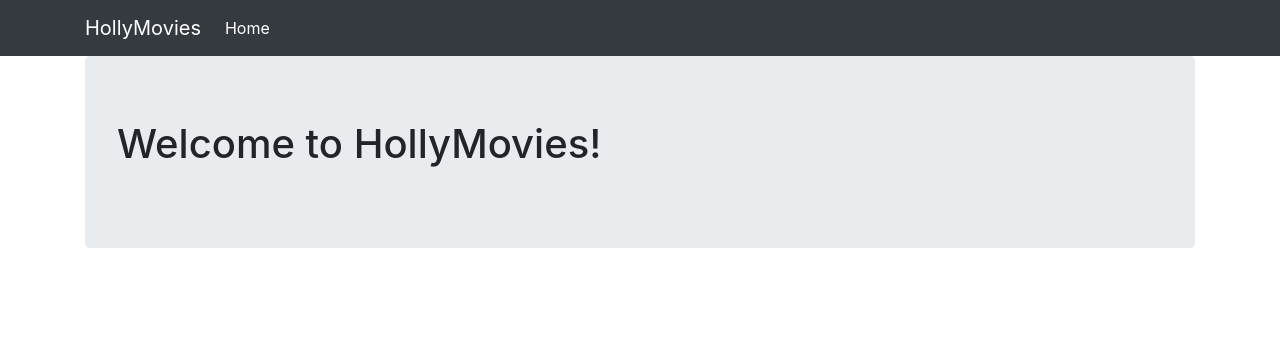
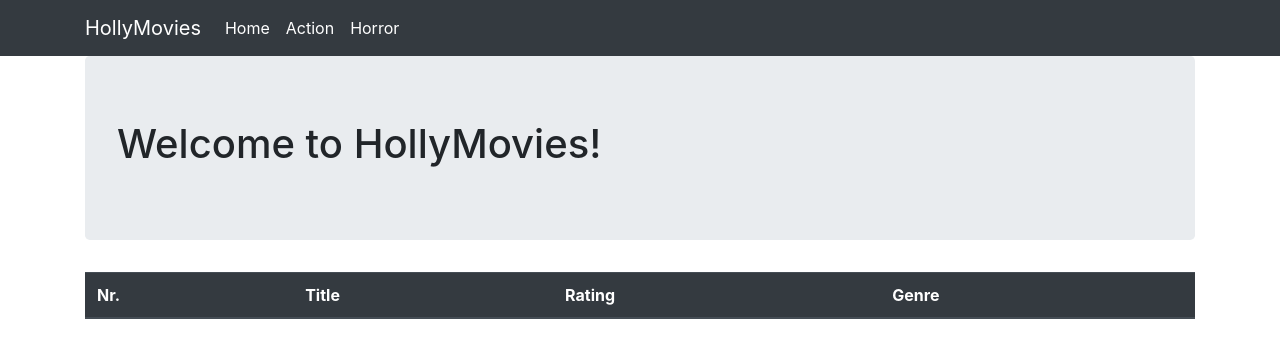
Before and after one commit to JetonStojku/sda_t16, a Django app: page /home/1 in a window 1280 px wide. Shown: the top 358 px of the page. Run offline with Django 4.2, Linux system fonts and the light colour scheme; lists and menus that the app fills with data are empty; parts of the project's set-up code (start-up, migrations or seed data) failed here and were passed over; some libraries are stand-ins or nearby versions.

Commit message:
django lesson 2

```diff
--- a/hollymovies/urls.py
+++ b/hollymovies/urls.py
@@ -26,5 +26,6 @@ urlpatterns = [
     path('hello_encode', hello_encode),
     path('welcome/<s0>', welcome),
     path('home/<s0>', home),
-    path('', movies, name='index')
+    path('movies/', movies, name='index'),
+    path('movies/<genre>', movies, name='index'),
 ]
--- a/viewer/models.py
+++ b/viewer/models.py
@@ -3,6 +3,9 @@ from django.db import models
 
 class Genre(models.Model):
     name = models.CharField(max_length=128)
+
+    def __str__(self):
+        return self.name
 
 
 class Movie(models.Model):
@@ -12,3 +15,6 @@ class Movie(models.Model):
     released = models.DateField()
     description = models.TextField()
     created = models.DateTimeField(auto_now_add=True)
+
+    def __str__(self):
+        return self.title
--- a/viewer/templates/base.html
+++ b/viewer/templates/base.html
@@ -31,15 +31,26 @@
                 <a class="nav-item nav-link active" href="{% url 'index' %}">
                     Home
                 </a>
+                <a class="nav-item nav-link active" href="{% url 'index' genre='Action' %}">
+                    Action
+                </a>
+                <a class="nav-item nav-link active" href="{% url 'index' genre='Horror' %}">
+                    Horror
+                </a>
             </div>
         </div>
     </div>
 </nav>
+
 <div class="container">
     <div class="jumbotron">
         {% block content %}{% endblock %}
     </div>
+    <div>
+        {% block content1 %}{% endblock %}
+    </div>
 </div>
+
 </body>
 
 </html>
--- a/viewer/templates/home.html
+++ b/viewer/templates/home.html
@@ -2,9 +2,28 @@
 
 {% block content %}
 <h1>Welcome to HollyMovies!</h1>
-<ul>
-    {% for movie in movies %}
-        <li>{{ movie.title }}</li>
+{% endblock %}
+
+{% block content1 %}
+<table class="table table-dark">
+    <thead>
+    <tr>
+        <th scope="col">Nr.</th>
+        <th scope="col">Title</th>
+        <th scope="col">Rating</th>
+        <th scope="col">Genre</th>
+    </tr>
+    </thead>
+    <tbody>
+    {% for i, movie in movies %}
+    <tr>
+        <th scope="row">{{ i }}</th>
+        <td>{{ movie.title }}</td>
+        <td>{{ movie.rating }}</td>
+        <td>{{ movie.genre }}</td>
+    </tr>
     {% endfor %}
-</ul>
+
+    </tbody>
+</table>
 {% endblock %}
--- a/viewer/views.py
+++ b/viewer/views.py
@@ -33,8 +33,12 @@ def home(request, s0):
     )
 
 
-def movies(request):
+def movies(request, genre=None):
+    if genre:
+        movie = Movie.objects.filter(genre__name=genre)
+    else:
+        movie = Movie.objects.all()
     return render(
         request, template_name='home.html',
-        context={'movies': Movie.objects.all()}
+        context={'movies': enumerate(movie, start=1)}
     )
```
Also changed, not shown: README.md.
